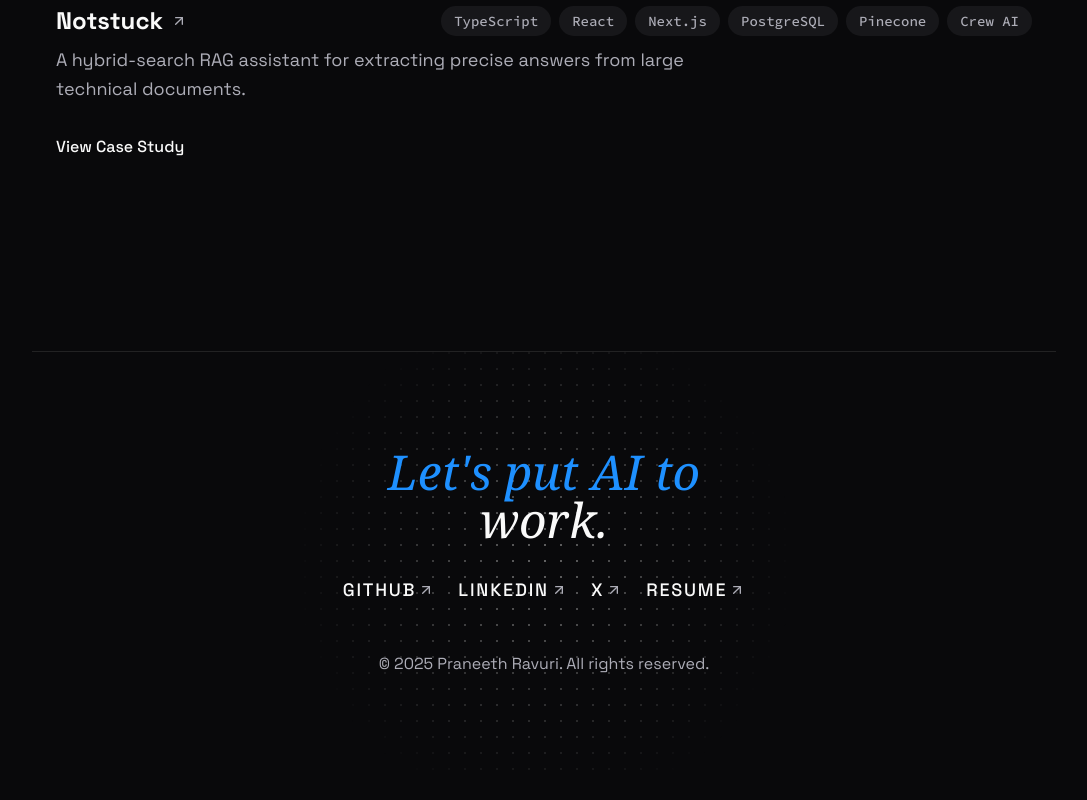
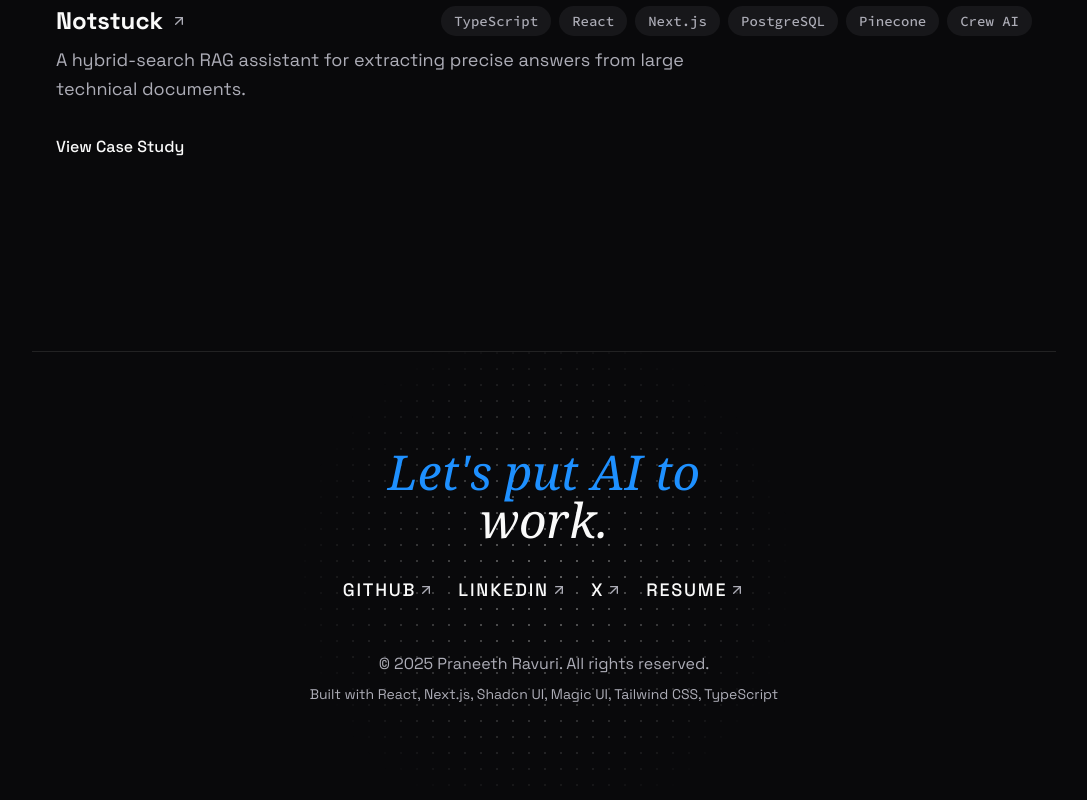
Before and after one commit to praneethravuri/www, a Next.js app: page / in a window 1280 px wide. Shown: the part 3710-4510 px from the top of the page, without its empty margins (96-1183 px from the left). Before the commit the page ends 4482 px from the top, so only its background shows below. Built offline with nearby package versions, Linux system fonts and the light colour scheme; a web font is replaced by a local one.

Commit message:
updated footer

```diff
--- a/components/Footer.tsx
+++ b/components/Footer.tsx
@@ -33,6 +33,9 @@ export function Footer() {
         <p className="text-muted-foreground text-base">
           &copy; {new Date().getFullYear()} {data.firstName} {data.lastName}. All rights reserved.
         </p>
+        <p className="text-sm text-muted-foreground mt-2">
+          Built with React, Next.js, Shadcn UI, Magic UI, Tailwind CSS, TypeScript
+        </p>
       </div>
     </footer>
   );
```
